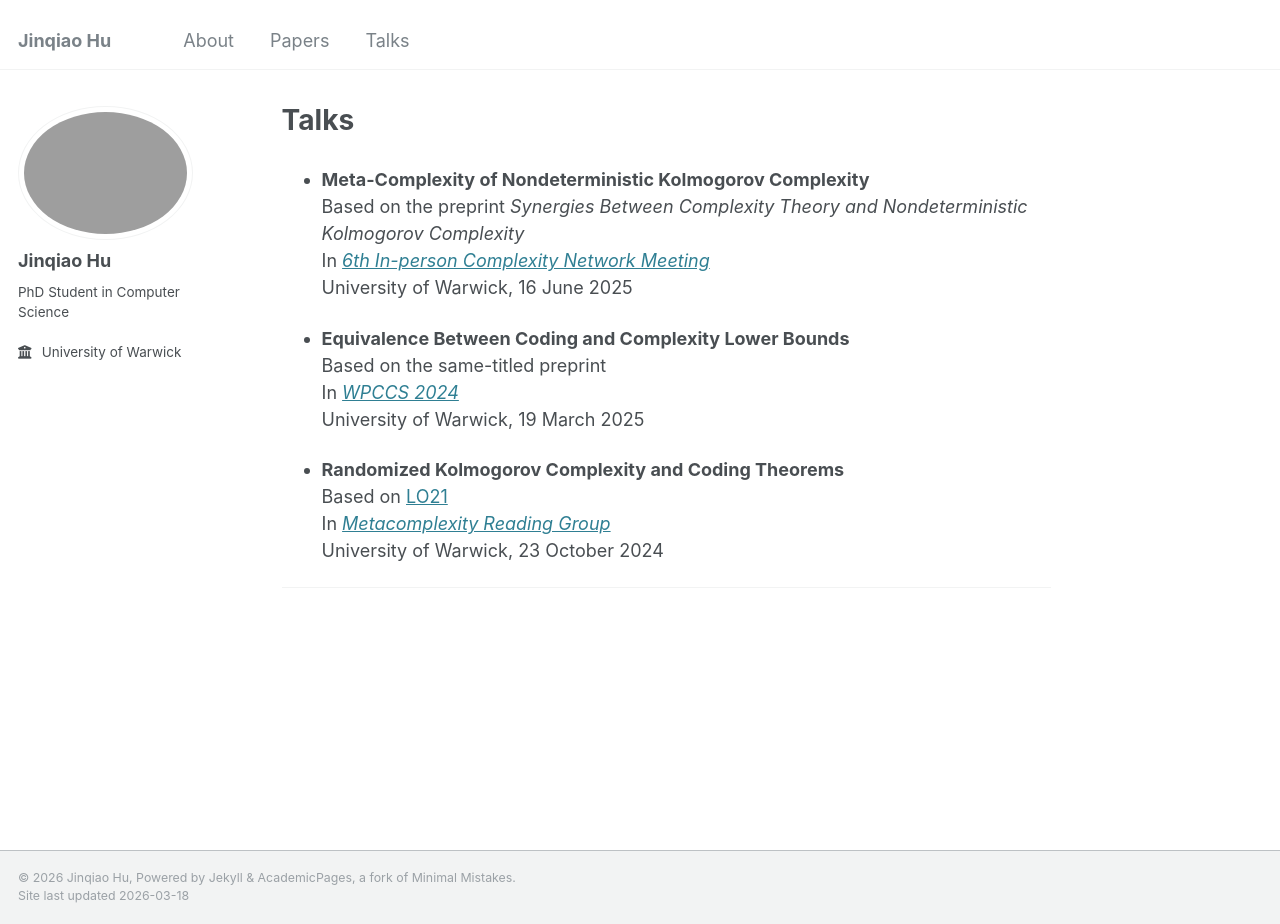
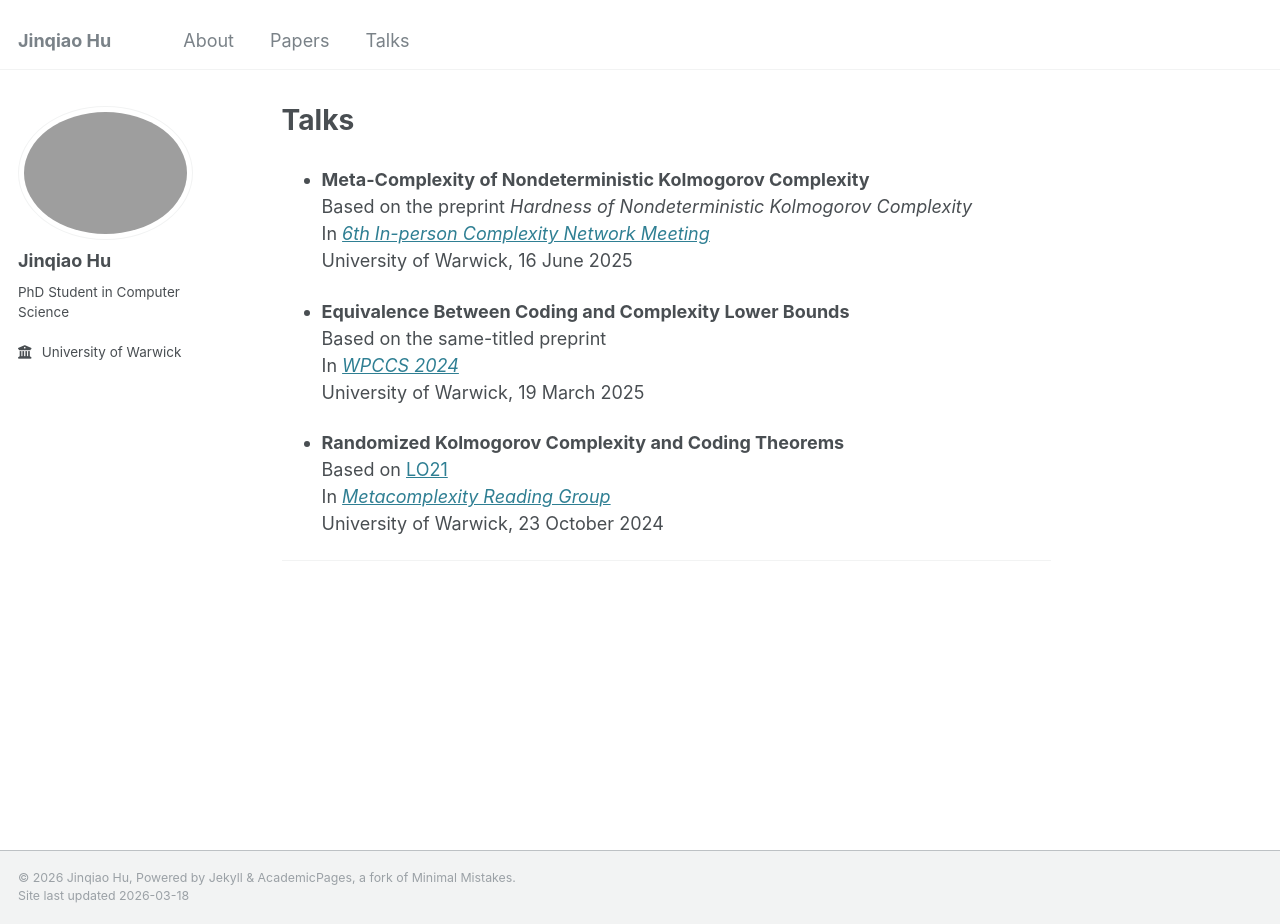
Before and after one commit to jinqiaohu/jinqiaohu.github.io, a Jekyll site: the page built from _pages/talks.md, in a window 1280 px wide and 924 px high. Built offline with Jekyll 4.4.1, drawn with Linux system fonts in a browser that asks for light colours; our own code applies the rules of GitHub Pages for plain Markdown files.

Commit message:
fixed talk

```diff
--- a/_pages/talks.md
+++ b/_pages/talks.md
@@ -7,7 +7,7 @@ author_profile: true
 # Talks
 
 + **Meta-Complexity of Nondeterministic Kolmogorov Complexity**\\
-  Based on the preprint *Synergies Between Complexity Theory and Nondeterministic Kolmogorov Complexity*\\
+  Based on the preprint *Hardness of Nondeterministic Kolmogorov Complexity*\\
   In [*6th In-person Complexity Network Meeting*](https://sites.google.com/view/complexitynetwork/in-person-meetings/6th-complexity-meeting)\\
   University of Warwick, 16 June 2025
 
```
